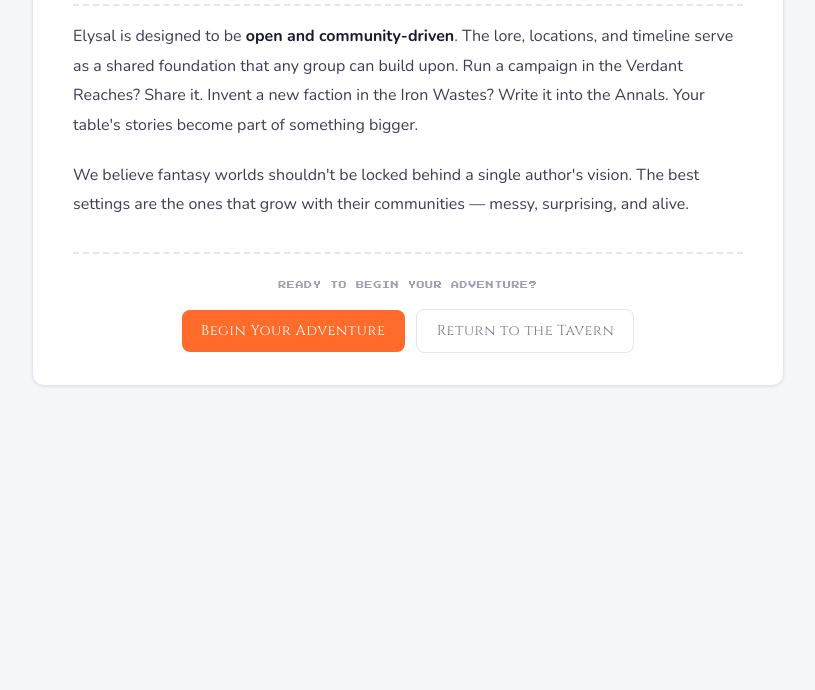
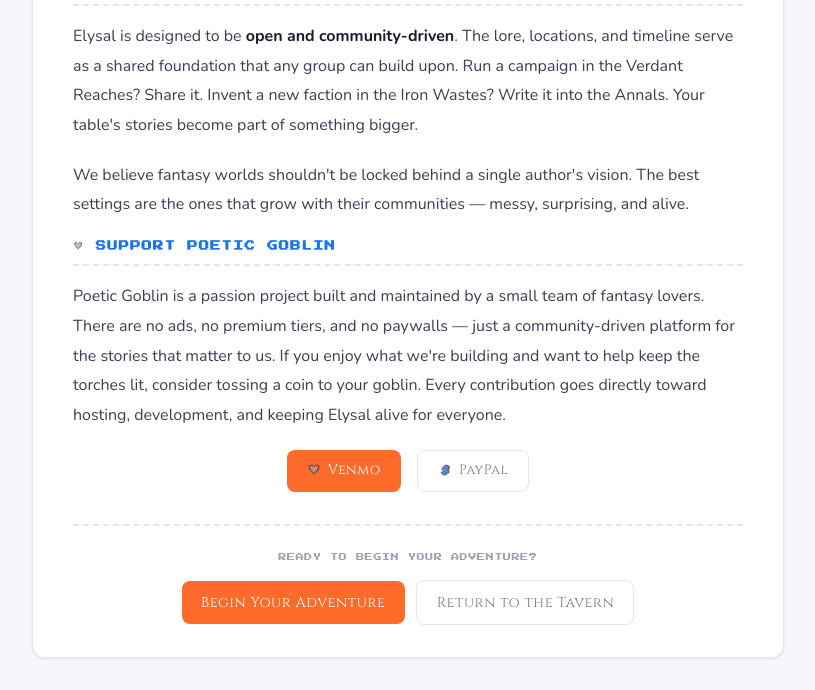
Before and after one commit to TheFedoraBoy/poetic-goblin, a Flask app: page /about in a window 1280 px wide. Shown: the part 1513-2203 px from the top of the page, without its empty margins (232-1047 px from the left). Before the commit the page ends 1899 px from the top, so only its background shows below. Run offline with Flask 3, Linux system fonts and the light colour scheme; some libraries are stand-ins or nearby versions.

Commit message:
Donation Info

```diff
--- a/app.py
+++ b/app.py
@@ -1390,7 +1390,9 @@ def poll_messages(username):
     uid = session['user_id']
     other = db.fetchone('SELECT id FROM users WHERE username = %s', (username,))
     if not other: return jsonify([])
-    after = request.args.get('after', '')
+    after = request.args.get('after', '').strip()
+    if not after:
+        after = '1970-01-01 00:00:00'
     conv = db.fetchone('''
         SELECT id FROM conversations
         WHERE (user1_id = %s AND user2_id = %s) OR (user1_id = %s AND user2_id = %s)
--- a/static/css/style.css
+++ b/static/css/style.css
@@ -854,6 +854,14 @@ select.form-input { cursor: pointer; }
     color: var(--text-dim); text-transform: uppercase;
     letter-spacing: 0.08em; margin-bottom: 1rem;
 }
+.about-donate-links {
+    display: flex; gap: 1rem; justify-content: center;
+    margin-top: 1.25rem; flex-wrap: wrap;
+}
+.donate-btn {
+    display: inline-flex; align-items: center; gap: 0.4rem;
+    font-size: 0.85rem; padding: 0.55rem 1.25rem;
+}
 @media (max-width: 600px) {
     .about-features { grid-template-columns: 1fr; }
     .about-title { font-size: 2rem; }
--- a/templates/about.html
+++ b/templates/about.html
@@ -90,6 +90,23 @@
             the ones that grow with their communities — messy, surprising, and alive.
         </p>
 
+        <h2><img class="px-icon" src="/static/icons/icon-heart.svg" alt=""> Support Poetic Goblin</h2>
+        <p>
+            Poetic Goblin is a passion project built and maintained by a small team of fantasy lovers.
+            There are no ads, no premium tiers, and no paywalls — just a community-driven platform
+            for the stories that matter to us. If you enjoy what we're building and want to help keep
+            the torches lit, consider tossing a coin to your goblin. Every contribution goes directly
+            toward hosting, development, and keeping Elysal alive for everyone.
+        </p>
+        <div class="about-donate-links">
+            <a href="VENMO_LINK_HERE" target="_blank" rel="noopener noreferrer" class="btn btn-orange donate-btn">
+                <img class="px-icon" src="/static/icons/icon-heart.svg" alt=""> Venmo
+            </a>
+            <a href="PAYPAL_LINK_HERE" target="_blank" rel="noopener noreferrer" class="btn btn-ghost donate-btn">
+                <img class="px-icon" src="/static/icons/icon-link.svg" alt=""> PayPal
+            </a>
+        </div>
+
         <div class="about-cta">
             <p>Ready to begin your adventure?</p>
             {% if current_user and current_user.char_name %}
--- a/templates/messages_conversation.html
+++ b/templates/messages_conversation.html
@@ -57,7 +57,7 @@
     const msgInput = document.getElementById('msg-input');
     const sendBtn = document.getElementById('send-btn');
     const otherUsername = {{ other.username|tojson }};
-    let lastTime = '';
+    let lastTime = '1970-01-01 00:00:00';
 
     // Scroll to bottom
     function scrollBottom() { msgArea.scrollTop = msgArea.scrollHeight; }
@@ -66,7 +66,7 @@
     // Get last message time
     const allBubbles = document.querySelectorAll('.msg-bubble');
     if (allBubbles.length > 0) {
-        lastTime = allBubbles[allBubbles.length - 1].dataset.time || '';
+        lastTime = allBubbles[allBubbles.length - 1].dataset.time || '1970-01-01 00:00:00';
     }
 
     // Send message
```
